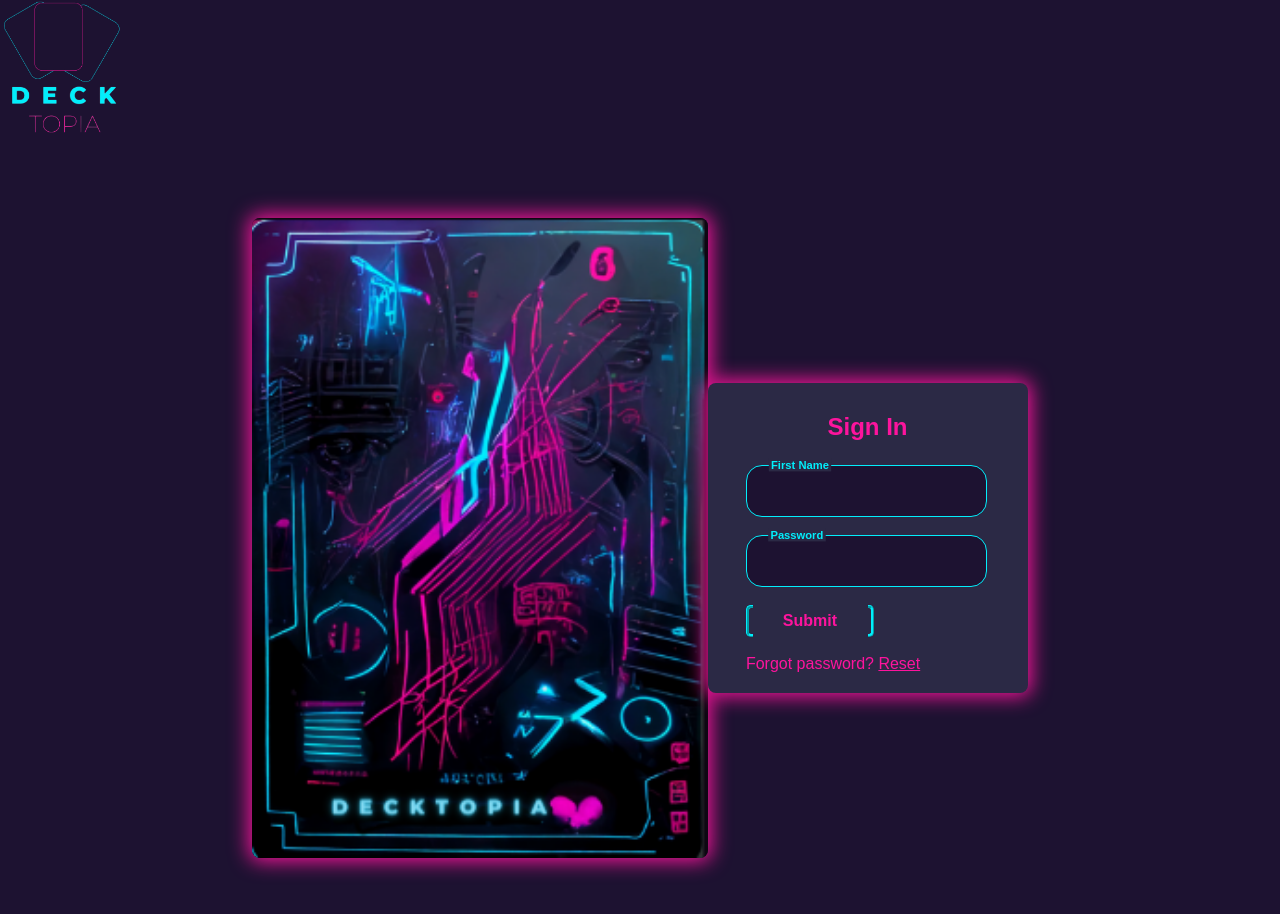
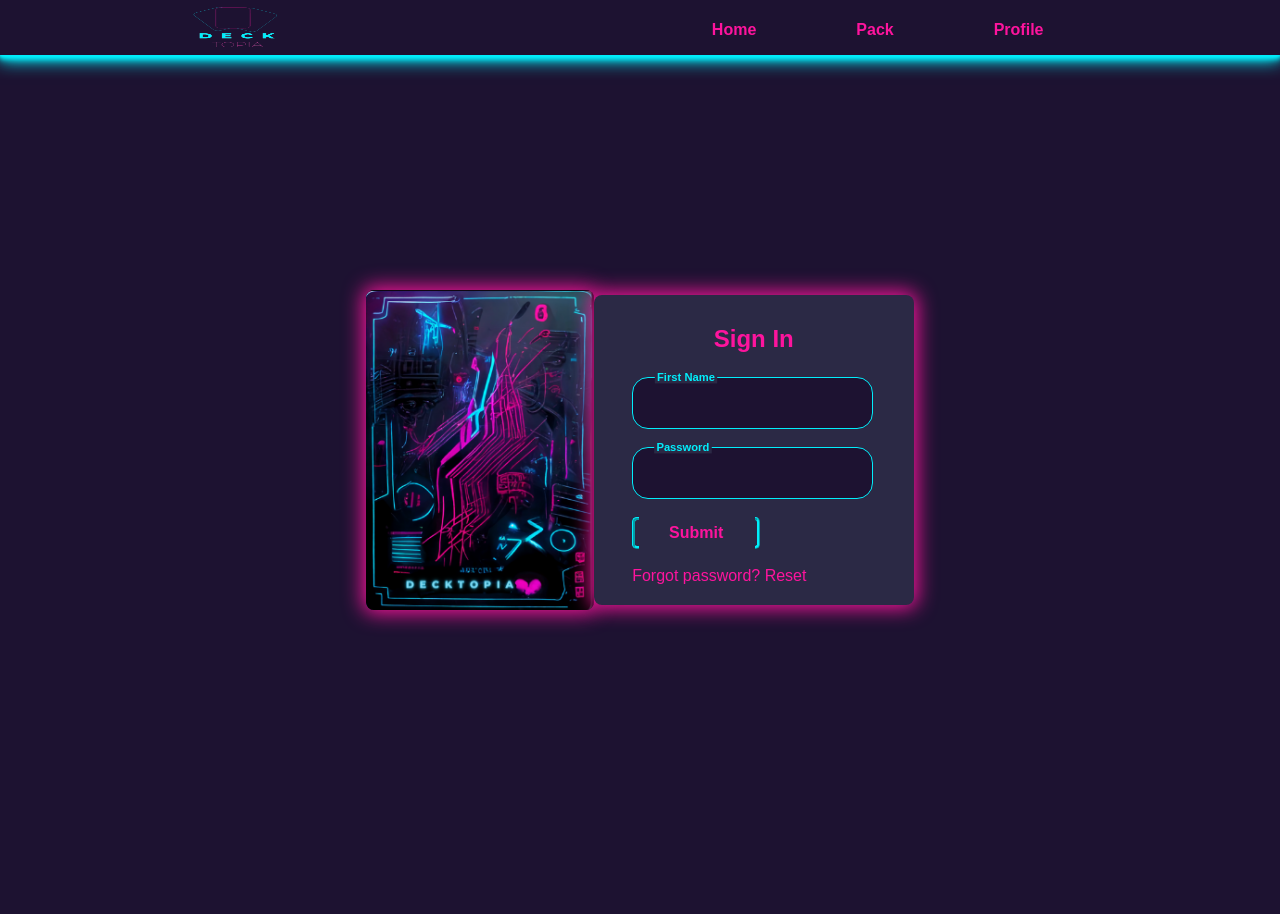
Before and after one commit to Kyubs1610/Decktopia-front, a React (Create React App) app: page /auth in a window 1280 px wide. Shown: the top 914 px of the page. After the commit the page ends 850 px from the top, so only its background shows below. Built offline with nearby package versions, Linux system fonts and the light colour scheme.

Commit message:
login css

```diff
--- a/src/App.css
+++ b/src/App.css
@@ -20,6 +20,7 @@
     border-radius: 0.3em;
     font-size: 16px;
     font-weight: bold;
+
   }
 
   button::after {
@@ -51,7 +52,7 @@
   }
 
   button:hover {
-    box-shadow: inset 0px 0px 25px #02EEFB;
+    box-shadow: inset 0px 0px 15px #02EEFB;
   }
 
   /* button */
--- a/src/App.jsx
+++ b/src/App.jsx
@@ -1,11 +1,14 @@
 import './App.css';
 import Auth from "./Component/Auth/Auth";
 import React from 'react';
+import Header from './Component/Header_and_footer/header';
 
 function App() {
   return (
+
     <div>
-      <Auth />
+         <Header />
+         <Auth />
     </div>
 
   );
--- a/src/Component/Auth/Auth.css
+++ b/src/Component/Auth/Auth.css
@@ -8,6 +8,7 @@
     align-items: center;
     width: 100vw;
     height: 100vh;
+    margin-top: 50px;
 
   }
 
@@ -41,7 +42,7 @@
 
   }
   .back{
-    height: 80vh;
+    height: 20rem;
     box-shadow: 0 0 20px 3px #fd149d;
     border-radius: 8px;
 
--- a/src/Component/Auth/Auth.jsx
+++ b/src/Component/Auth/Auth.jsx
@@ -1,13 +1,11 @@
 import React from "react"
 import "./Auth.css"
 import image from "../../Asset/card_and_pack/back.png"
-import logo from '../../Asset/logo/logoB-removebg-preview.png'
 
 export default function Auth() {
 
      return (
-      <div>
-        <img src={logo} alt="logo" className="logo"/>
+  <div>
     <div className="Auth-form-container">
       <img src={image} alt="back" className="back"/>
          <form className="Auth-form">
--- /dev/null
+++ b/src/Component/Header_and_footer/footer.jsx
@@ -0,0 +1,2 @@
+import './App.css';
+import React from 'react';
--- /dev/null
+++ b/src/Component/Header_and_footer/header.css
@@ -0,0 +1,53 @@
+/* header */
+
+  ul{
+    list-style: none;
+  }
+  a{
+    text-decoration: none;
+  }
+  /*Navigation*/
+  nav{
+    top: 0;
+    display: inline-flex;
+    justify-content: space-around;
+    align-items: center;
+    height: 55px;
+    width: 100%;
+    position: fixed;
+    z-index: 1;
+    background-color: #1D1231;
+
+    box-shadow: 0px 1px 2px #02EEFB,
+                0px 2px 4px #02EEFB,
+                0px 4px 6px #02EEFB,
+                0px 6px 16px #02EEFB;
+  }
+ .menu{
+    display: flex;
+  }
+  .menu a{
+    height: 40px;
+    margin: 10px;
+    line-height: 43px;
+    padding: 0 40px;
+    display: flex;
+    font-size: 1rem;
+    font-weight: 600;
+    color: #FD149D;
+    border-radius: 5px;
+  }
+  .menu a:hover{
+    color: #FD149D;
+    box-shadow: inset 0px 0px 15px #02EEFB;
+    transition: 0.5s;
+    transform: translateY(2px);
+  }
+
+  .logo{
+    height: 80%;
+    width: 8%;
+
+  }
+
+  /* header */
--- /dev/null
+++ b/src/Component/Header_and_footer/header.jsx
@@ -0,0 +1,22 @@
+import './header.css';
+import React from 'react';
+import logo from '../../Asset/logo/logoB-removebg-preview.png'
+
+export default function Header() {
+
+    return (
+     <div>
+<nav>
+
+  <img src={logo} alt="logo" className="logo"/>
+
+<ul class="menu">
+
+  <li><a href="#home">Home</a></li>
+  <li><a href="#collection">Pack</a></li>
+  <li><a href="#profile">Profile</a></li>
+</ul>
+</nav>
+        </div>
+    )
+}
```
Also changed, not shown: src/Asset/logo/logoB-removebg-preview.png, src/Component/Header and footer/footer.jsx (deleted), src/Component/Header and footer/header.jsx (deleted).
